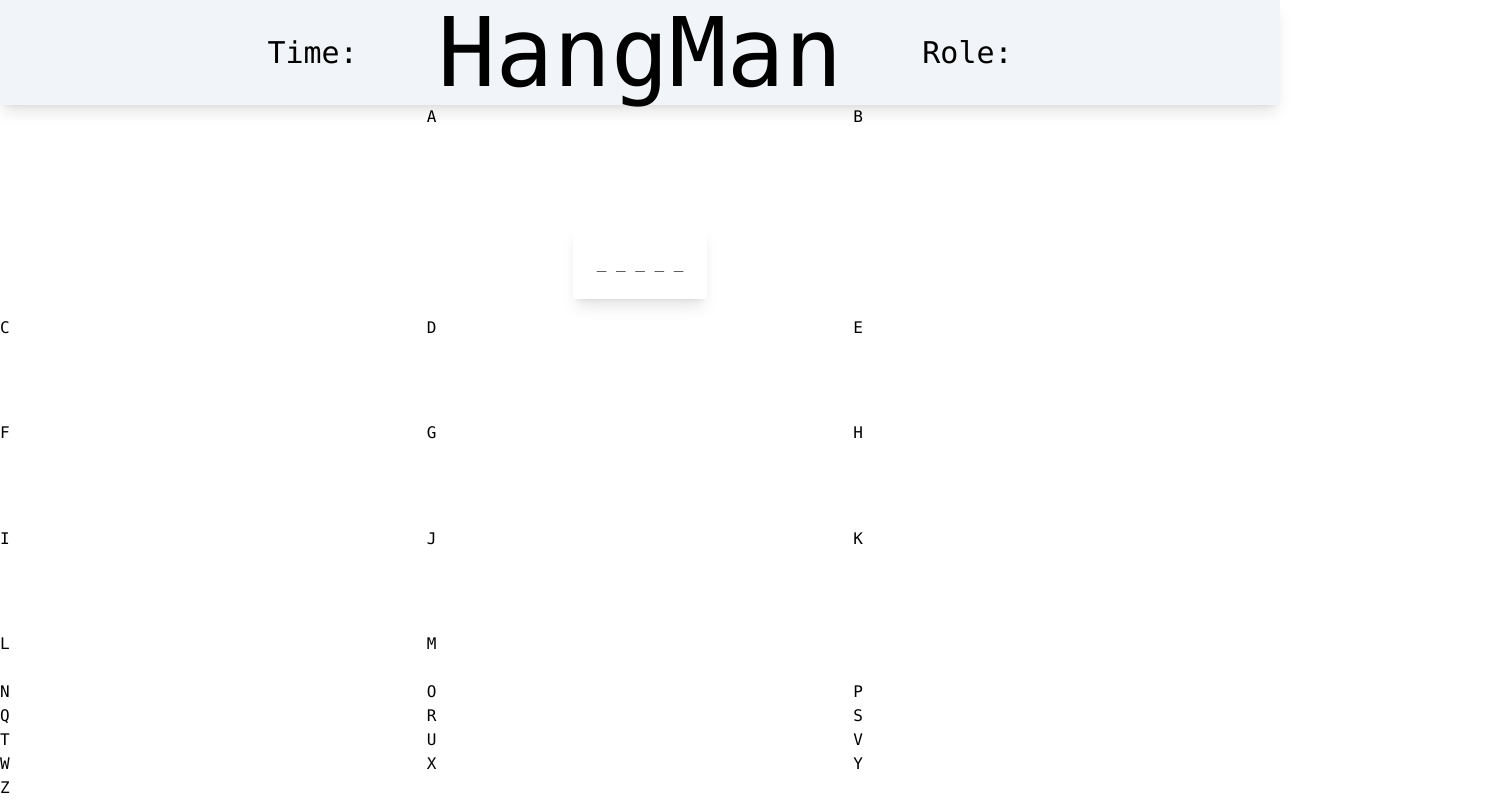
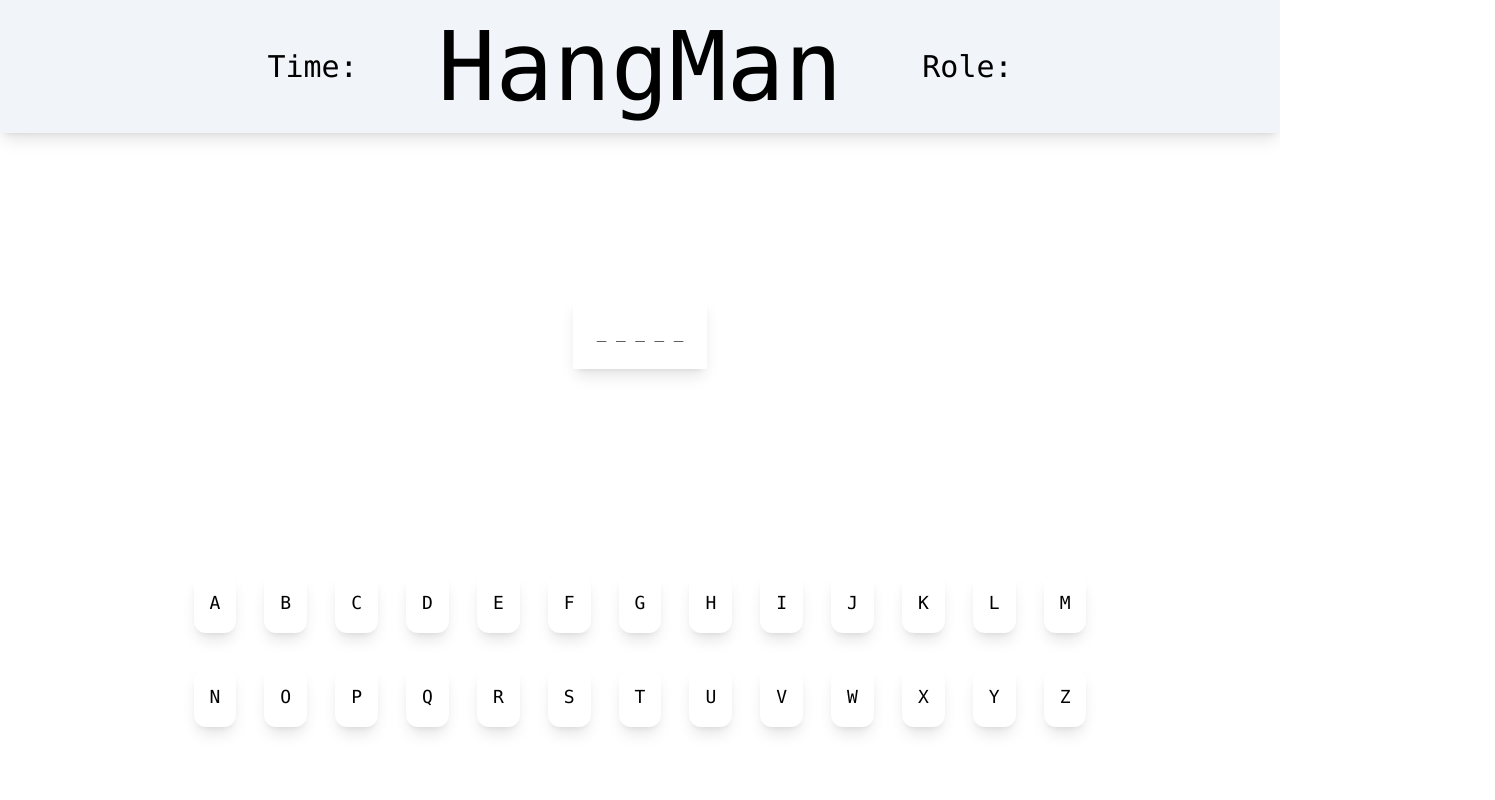
Before and after one commit to LoiNguyenCS/DeluxeHangMan, a website: page public/index.html in a window 1280 px wide. Shown: the whole page, 1495 px wide, since content can reach past the window. Drawn offline with nearby package versions, Linux system fonts and the light colour scheme; no server answers.

Commit message:
Change style of letters

```diff
--- a/public/index.html
+++ b/public/index.html
@@ -23,40 +23,44 @@
   <div class="p-4 row-start-3 col-span-3 flex items-center justify-center">
     <span class="shadow-lg p-6">_ _ _ _ _ </span>
   </div>
-  <img
+
+  <!-- <img
     src="hang.png"
     style="position: absolute; left: 1550px; bottom: 250px"
     width="400"
-  />
-  <div class="horizontal-line" style="width: 1495px"></div>
-  <span class="key" id="A" onclick="onClick('A')">A</span>
-  <span class="key" id="B" onclick="onClick('B')">B</span>
-  <span class="key" id="C" onclick="onClick('C')">C</span>
-  <span class="key" id="D" onclick="onClick('D')">D</span>
-  <span class="key" id="E" onclick="onClick('E')">E</span>
-  <span class="key" id="F" onclick="onClick('F')">F</span>
-  <span class="key" id="G" onclick="onClick('G')">G</span>
-  <span class="key" id="H" onclick="onClick('H')">H</span>
-  <span class="key" id="I" onclick="onClick('I')">I</span>
-  <span class="key" id="J" onclick="onClick('J')">J</span>
-  <span class="key" id="K" onclick="onClick('K')">K</span>
-  <span class="key" id="L" onclick="onClick('L')">L</span>
-  <span class="key" id="M" onclick="onClick('M')">M</span>
-  <br />
-  <br />
-  <span class="key" id="N" onclick="onClick('N')">N</span>
-  <span class="key" id="O" onclick="onClick('O')">O</span>
-  <span class="key" id="P" onclick="onClick('P')">P</span>
-  <span class="key" id="Q" onclick="onClick('Q')">Q</span>
-  <span class="key" id="R" onclick="onClick('R')">R</span>
-  <span class="key" id="S" onclick="onClick('S')">S</span>
-  <span class="key" id="T" onclick="onClick('T')">T</span>
-  <span class="key" id="U" onclick="onClick('U')">U</span>
-  <span class="key" id="V" onclick="onClick('V')">V</span>
-  <span class="key" id="W" onclick="onClick('W')">W</span>
-  <span class="key" id="X" onclick="onClick('X')">X</span>
-  <span class="key" id="Y" onclick="onClick('Y')">Y</span>
-  <span class="key" id="Z" onclick="onClick('Z')">Z</span>
+  /> -->
+  <form class="p-4 row-start-5 col-span-3 flex items-end justify-center text-lg space-x-7">
+
+    <span class="key p-4 bg-white rounded-xl shadow-lg hover:bg-slate-100 cursor-pointer" id="A" onclick="onClick('A')">A</span>
+    <span class="key p-4 bg-white rounded-xl shadow-lg hover:bg-slate-100 cursor-pointer" id="B" onclick="onClick('B')">B</span>
+    <span class="key p-4 bg-white rounded-xl shadow-lg hover:bg-slate-100 cursor-pointer" id="C" onclick="onClick('C')">C</span>
+    <span class="key p-4 bg-white rounded-xl shadow-lg hover:bg-slate-100 cursor-pointer" id="D" onclick="onClick('D')">D</span>
+    <span class="key p-4 bg-white rounded-xl shadow-lg hover:bg-slate-100 cursor-pointer" id="E" onclick="onClick('E')">E</span>
+    <span class="key p-4 bg-white rounded-xl shadow-lg hover:bg-slate-100 cursor-pointer" id="F" onclick="onClick('F')">F</span>
+    <span class="key p-4 bg-white rounded-xl shadow-lg hover:bg-slate-100 cursor-pointer" id="G" onclick="onClick('G')">G</span>
+    <span class="key p-4 bg-white rounded-xl shadow-lg hover:bg-slate-100 cursor-pointer" id="H" onclick="onClick('H')">H</span>
+    <span class="key p-4 bg-white rounded-xl shadow-lg hover:bg-slate-100 cursor-pointer" id="I" onclick="onClick('I')">I</span>
+    <span class="key p-4 bg-white rounded-xl shadow-lg hover:bg-slate-100 cursor-pointer" id="J" onclick="onClick('J')">J</span>
+    <span class="key p-4 bg-white rounded-xl shadow-lg hover:bg-slate-100 cursor-pointer" id="K" onclick="onClick('K')">K</span>
+    <span class="key p-4 bg-white rounded-xl shadow-lg hover:bg-slate-100 cursor-pointer" id="L" onclick="onClick('L')">L</span>
+    <span class="key p-4 bg-white rounded-xl shadow-lg hover:bg-slate-100 cursor-pointer" id="M" onclick="onClick('M')">M</span>
+  </form>
+  <form class="row-start-6 col-span-3 flex items-start justify-center text-lg space-x-7">
+
+  <span class="key p-4 bg-white rounded-xl shadow-lg hover:bg-slate-100 cursor-pointer" id="N" onclick="onClick('N')">N</span>
+  <span class="key p-4 bg-white rounded-xl shadow-lg hover:bg-slate-100 cursor-pointer" id="O" onclick="onClick('O')">O</span>
+  <span class="key p-4 bg-white rounded-xl shadow-lg hover:bg-slate-100 cursor-pointer" id="P" onclick="onClick('P')">P</span>
+  <span class="key p-4 bg-white rounded-xl shadow-lg hover:bg-slate-100 cursor-pointer" id="Q" onclick="onClick('Q')">Q</span>
+  <span class="key p-4 bg-white rounded-xl shadow-lg hover:bg-slate-100 cursor-pointer" id="R" onclick="onClick('R')">R</span>
+  <span class="key p-4 bg-white rounded-xl shadow-lg hover:bg-slate-100 cursor-pointer" id="S" onclick="onClick('S')">S</span>
+  <span class="key p-4 bg-white rounded-xl shadow-lg hover:bg-slate-100 cursor-pointer" id="T" onclick="onClick('T')">T</span>
+  <span class="key p-4 bg-white rounded-xl shadow-lg hover:bg-slate-100 cursor-pointer" id="U" onclick="onClick('U')">U</span>
+  <span class="key p-4 bg-white rounded-xl shadow-lg hover:bg-slate-100 cursor-pointer" id="V" onclick="onClick('V')">V</span>
+  <span class="key p-4 bg-white rounded-xl shadow-lg hover:bg-slate-100 cursor-pointer" id="W" onclick="onClick('W')">W</span>
+  <span class="key p-4 bg-white rounded-xl shadow-lg hover:bg-slate-100 cursor-pointer" id="X" onclick="onClick('X')">X</span>
+  <span class="key p-4 bg-white rounded-xl shadow-lg hover:bg-slate-100 cursor-pointer" id="Y" onclick="onClick('Y')">Y</span>
+  <span class="key p-4 bg-white rounded-xl shadow-lg hover:bg-slate-100 cursor-pointer" id="Z" onclick="onClick('Z')">Z</span>
+  </form>
   <!-- These two elements are temporary. I only put them here to check if the socket.io is working properly -->
   <div id="lose-message" style="display: none">You Lose!</div>
   <div id="win-message" style="display: none">You Won!</div>
```
Also changed, not shown: public/output.css.
